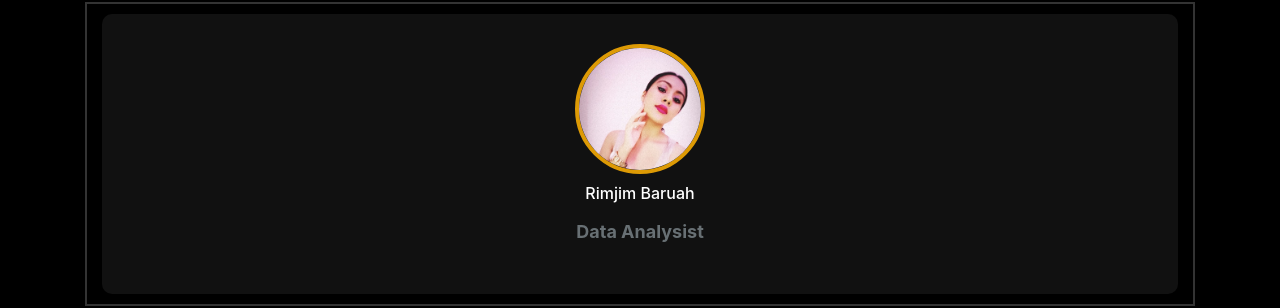
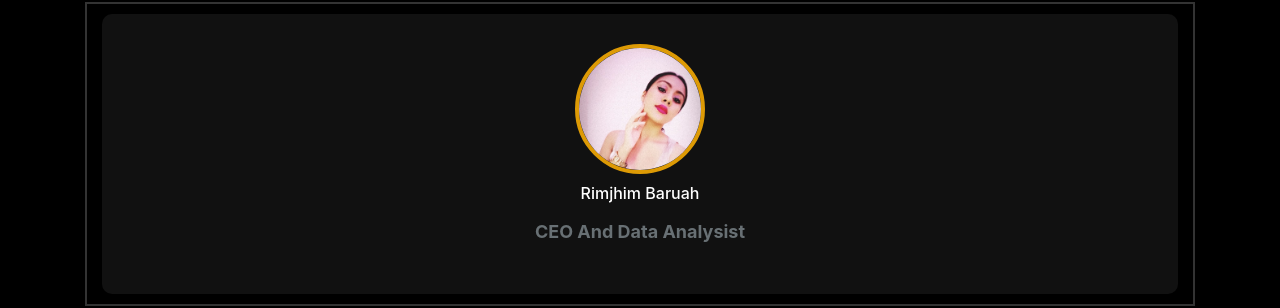
Before and after one commit to nilamroychoudhury1999/project.github.io, a plain HTML site: page index.html in a window 1280 px wide. Shown: the part 8745-9053 px from the top of the page. Drawn offline with nearby package versions, Linux system fonts and the light colour scheme; a script that the page names is missing.

Commit message:
Update index.html

```diff
--- a/index.html
+++ b/index.html
@@ -207,9 +207,9 @@
                                     <div class="img-cover">
                                         <img src="rimjim.jpg" alt="" />
                                     </div>
-                                    <h3>Rimjim Baruah</h3>
+                                    <h3>Rimjhim Baruah</h3>
                                     <p>
-                                        Data Analysist
+                                        CEO And Data Analysist
                                     </p>
                                 </div>
                             </li>
```
